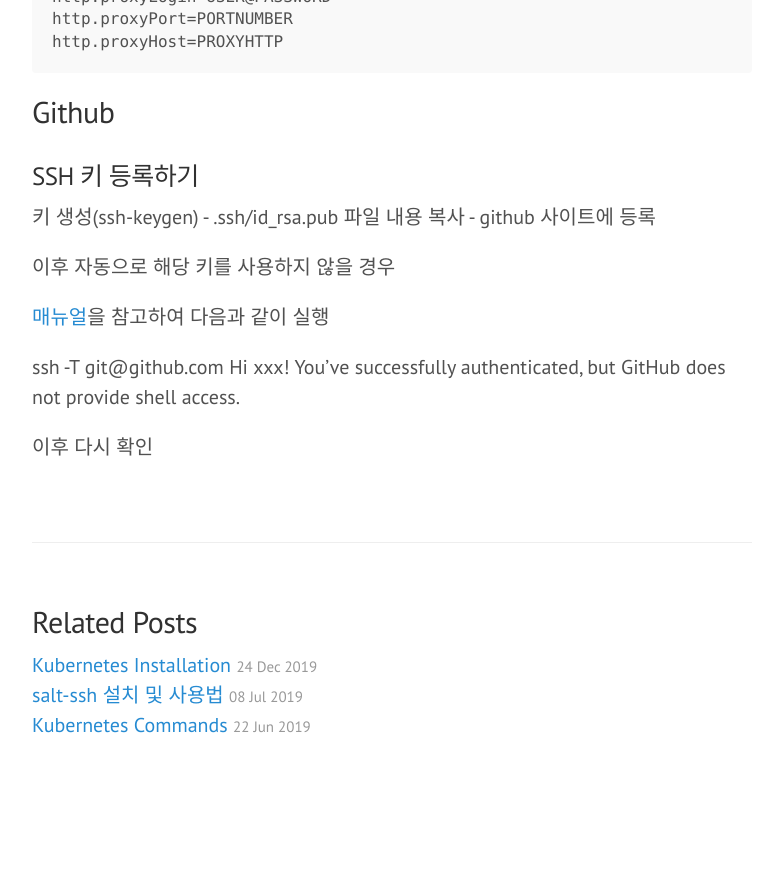
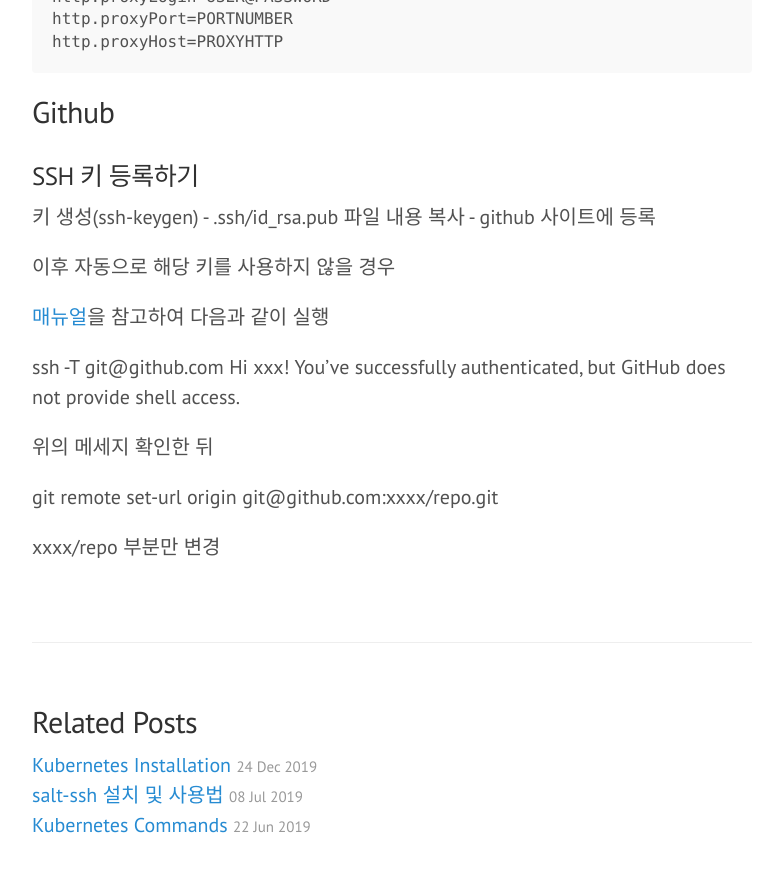
Before and after one commit to skaqud/skaqud.github.com, a Jekyll site: the page built from _posts/2016-07-24-Reusable-Commands-List.markdown, in a window 1280 px wide and 900 px high, scrolled down 11482 px. Shown: the top 872 px of the window, without its empty margins (248-1031 px from the left). Built offline with Jekyll 4.4.1, drawn with Linux system fonts in a browser that asks for light colours; before the commit the page ends 12282 px from its top, so only the background shows below that.

Commit message:
update post

```diff
--- a/_posts/2016-07-24-Reusable-Commands-List.markdown
+++ b/_posts/2016-07-24-Reusable-Commands-List.markdown
@@ -414,4 +414,8 @@
 ssh -T git@github.com
 Hi xxx! You've successfully authenticated, but GitHub does not provide shell access.
 
-이후 다시 확인
+위의 메세지 확인한 뒤
+
+git remote set-url origin git@github.com:xxxx/repo.git
+
+xxxx/repo 부분만 변경
```
